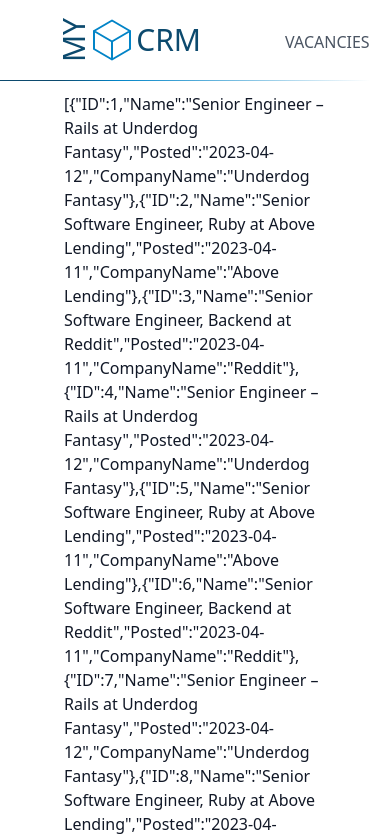
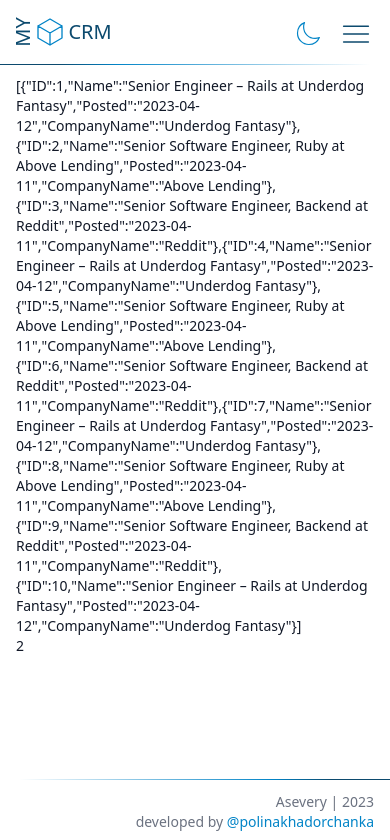
Before and after one commit to polinakhadorchanka/CRM-system, a React (Create React App) app in the folder frontend/: page / in a window 390 px wide. Shown: the top 840 px of the page. Built offline with nearby package versions, Linux system fonts and the light colour scheme.

Commit message:
added adaptive

```diff
--- a/frontend/src/components/logo/Logo.tsx
+++ b/frontend/src/components/logo/Logo.tsx
@@ -4,15 +4,18 @@
 const Logo = () => {
   return (
     <Link to={'/'} className={'flex flex-row items-center select-none'}>
-      <div className={'uppercase text-3xl text-sky-900 dark:text-gray-50 -rotate-90 relative -left-3'}>My</div>
+      <div className={'uppercase text-xl sm:text-2xl lg:text-3xl text-sky-900 dark:text-gray-50 -rotate-90 relative ' +
+        '-left-[8px] sm:-left-[8px] lg:-left-3'}>My</div>
 
       <svg xmlns="http://www.w3.org/2000/svg" fill="none" viewBox="0 0 24 24" strokeWidth={1}
-           className="w-12 h-12 stroke-sky-600 dark:stroke-sky-200 relative -left-5">
+           className={'w-8 h-8 sm:w-9 sm:h-9 md:w-10 md:h-10 lg:w-12 h-12 stroke-sky-600 dark:stroke-sky-200 relative ' +
+             '-left-[11px] lg:-left-5'}>
         <path strokeLinecap="round" strokeLinejoin="round"
               d="M21 7.5l-9-5.25L3 7.5m18 0l-9 5.25m9-5.25v9l-9 5.25M3 7.5l9 5.25M3 7.5v9l9 5.25m0-9v9"/>
       </svg>
 
-      <div className={'uppercase text-3xl text-sky-900 dark:text-gray-50 relative -left-5'}>CRM</div>
+      <div className={'uppercase text-xl sm:text-2xl lg:text-3xl text-sky-900 dark:text-gray-50 relative ' +
+        '-left-[9px] lg:-left-5'}>CRM</div>
     </Link>
   );
 };
--- a/frontend/src/components/nav/Nav.tsx
+++ b/frontend/src/components/nav/Nav.tsx
@@ -1,12 +1,61 @@
-import React, {FC} from 'react';
+import React, {FC, useEffect, useState} from 'react';
 import {Link} from "react-router-dom";
+import {useMount} from "@hooks/useMount";
 
 interface NavProps {
   isAdmin?: boolean
 }
 
 const Nav: FC<NavProps> = ({isAdmin = false}) => {
+  const [isOpen, setIsOpen] = useState(false);
+  const isMount = useMount(isOpen);
+
+  const [animation, setAnimation] = useState(false);
+
+  useEffect(() => {
+    setTimeout(() => {
+      setAnimation(isOpen);
+    }, 50)
+  }, [isOpen]);
+
   return (
+    <>
+      <div className={'md:hidden'}>
+        <svg xmlns="http://www.w3.org/2000/svg" fill="none" viewBox="0 0 24 24" strokeWidth={1}
+             className={'w-9 h-9 stroke-sky-900 dark:stroke-gray-50 relative top-0.5 cursor-pointer'}
+             onClick={() => {
+               setIsOpen(!isOpen)
+             }}>
+          <path strokeLinecap="round" strokeLinejoin="round" d="M3.75 6.75h16.5M3.75 12h16.5m-16.5 5.25h16.5"/>
+        </svg>
+
+        {isMount &&
+          <div className={`fixed -mt-0.5 top-16 right-0 bg-white dark:bg-gray-900 transition-nav duration-500
+            ${animation ? 'opacity-100 left-0' : 'opacity-0 -left-20'}`}>
+            <div className={'container mx-auto p-4'}>
+              <nav className={'flex flex-col gap-3'}>
+                <Link to={'/'}
+                      className={'block uppercase text-gray-600 hover:text-sky-600 ' +
+                        'dark:text-gray-400 dark:hover:text-sky-200'}>Vacancies</Link>
+                <Link to={'/favorites'}
+                      className={'block uppercase text-gray-600 hover:text-sky-600 ' +
+                        'dark:text-gray-400 dark:hover:text-sky-200'}>Favorites</Link>
+                {
+                  isAdmin &&
+                  <Link to={'/tokens'}
+                        className={'block uppercase text-gray-600 hover:text-sky-600 ' +
+                          'dark:text-gray-400 dark:hover:text-sky-200'}>Tokens</Link>
+                }
+              </nav>
+            </div>
+            <div className={'w-full h-px bg-gradient-to-r from-sky-900 dark:from-sky-600 from-15% via-sky-600 via-30% to-95% ' +
+                'dark:from-sky-600 dark:from-15% dark:via-sky-200 dark:via-30% dark:to-95%'}></div>
+          </div>
+        }
+
+      </div>
+
+      <div className={'hidden md:block'}>
         <nav className={'flex flex-row items-center gap-8 relative top-0.5'}>
           <Link to={'/'}
                 className={'uppercase text-gray-600 hover:text-sky-600 ' +
@@ -21,6 +70,8 @@
                     'dark:text-gray-400 dark:hover:text-sky-200'}>Tokens</Link>
           }
         </nav>
+      </div>
+    </>
   );
 };
 
--- /dev/null
+++ b/frontend/src/hooks/useMount.ts
@@ -0,0 +1,19 @@
+import React, {useEffect, useState} from "react";
+
+const ANIMATION_TIME = 500;
+
+export const useMount = (opened: boolean) => {
+  const [mounted, setMounted] = useState(false);
+
+  useEffect(() => {
+    if(opened && !mounted) {
+      setMounted(true);
+    } else if(!opened && mounted) {
+      setTimeout(() => {
+        setMounted(false);
+      }, ANIMATION_TIME)
+    }
+  }, [opened]);
+
+  return mounted;
+}
--- a/frontend/src/layout/PageLayout.tsx
+++ b/frontend/src/layout/PageLayout.tsx
@@ -9,34 +9,37 @@
 
 const PageLayout: FC<PageLayoutProps> = ({children}) => {
   return (
-    <div className={'min-h-screen bg-white dark:bg-gray-900 text-gray-900 dark:text-gray-50 flex flex-col'}>
-      <header className={'w-full h-20 bg-white dark:bg-gray-900 fixed'}>
-        <div className={'container px-16 mx-auto h-full flex flex-row items-center'}>
+    <div className={'min-h-screen text-sm md:text-base bg-white dark:bg-gray-900 text-gray-900 dark:text-gray-50 flex flex-col'}>
+      <header className={'w-full h-16 lg:h-20 bg-white dark:bg-gray-900 fixed'}>
+        <div className={'container px-4 md:px-8 lg:px-16 mx-auto h-full flex flex-row items-center'}>
           <Logo />
-          <div className={'grow pl-16'}>
-            <Nav isAdmin={true}/>
-          </div>
-          <div className={'relative top-0.5'}>
-            <ModeChanger />
+
+          <div className={'grow flex flex-row-reverse md:flex-row justify-start items-center gap-4'}>
+            <div className={'md:grow md:pl-8 lg:pl-16'}>
+              <Nav isAdmin={true}/>
+            </div>
+            <div className={'relative top-0.5'}>
+              <ModeChanger />
+            </div>
           </div>
         </div>
         <div className={'w-full h-px bg-gradient-to-r from-sky-900 dark:from-sky-600 from-15% via-sky-600 via-30% to-95% ' +
           'dark:from-sky-600 dark:from-15% dark:via-sky-200 dark:via-30% dark:to-95%'}></div>
       </header>
-      <div className={'pt-20 grow'}>
+      <div className={'pt-16 lg:pt-20 grow'}>
         <main className={'pt-1 pb-2'}>
-          <div className={'container px-16 mx-auto py-2'}>
+          <div className={'container px-4 md:px-8 lg:px-16 mx-auto py-2'}>
             {children}
           </div>
         </main>
       </div>
-      <footer className={'w-full h-20 relative'}>
+      <footer className={'w-full h-16 lg:h-20 relative'}>
         <div className={'w-full absolute -top-px ' +
           'h-px bg-gradient-to-l from-sky-900 dark:from-sky-600 from-15% via-sky-600 via-30% to-95% ' +
           'dark:from-sky-600 dark:from-15% dark:via-sky-200 dark:via-30% dark:to-95%'}></div>
-        <div className={'container px-16 mx-auto h-full flex flex-col justify-center items-end'}>
+        <div className={'container px-4 md:px-8 lg:px-16 mx-auto h-full flex flex-col justify-center items-end'}>
           <div className={'text-sm text-gray-500 dark:text-gray-400'}>Asevery | 2023</div>
-          <div className={'text-sm text-gray-500 dark:text-gray-400'}>developed by {' '}
+          <div className={'text-sm text-gray-500 text-right dark:text-gray-400'}>developed by {' '}
             <a className={'text-sky-600 dark:text-sky-200'}
               href={'https://github.com/polinakhadorchanka'}
               target={'_blank'}>
--- a/frontend/src/pages/vacancies/Vacancies.tsx
+++ b/frontend/src/pages/vacancies/Vacancies.tsx
@@ -20,7 +20,6 @@
         :
         <div>
           <div>{JSON.stringify(vacancies)}</div>
-          <div>{JSON.stringify(vacancies)}</div>
           <div>{pageCount}</div>
         </div>
       }
--- a/frontend/tailwind.config.js
+++ b/frontend/tailwind.config.js
@@ -2,7 +2,11 @@
 module.exports = {
   content: ["./src/**/*.{js,jsx,ts,tsx}"],
   theme: {
-    extend: {},
+    extend: {
+      transitionProperty: {
+        'nav': 'left, opacity',
+      },
+    }
   },
   darkMode: 'class',
   plugins: [],
```
Lines whose indentation alone changed are shown as unchanged.
